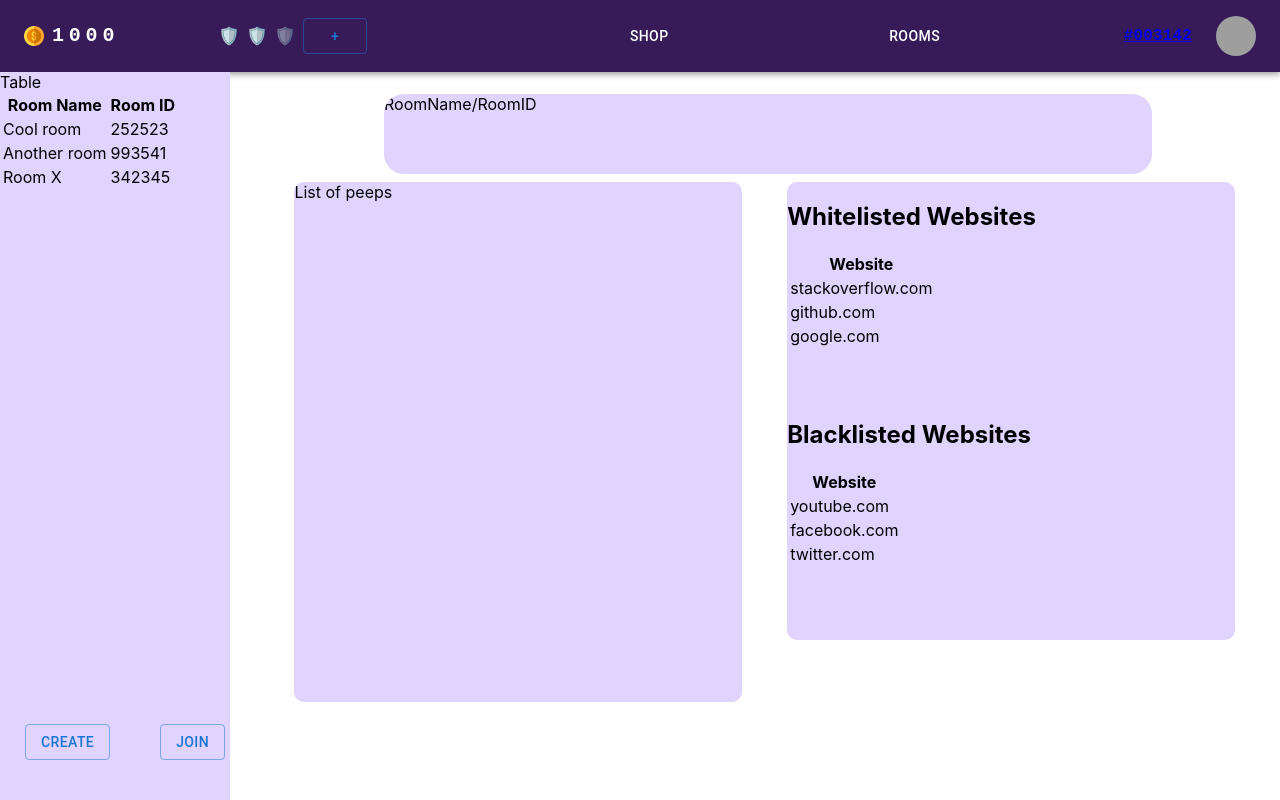
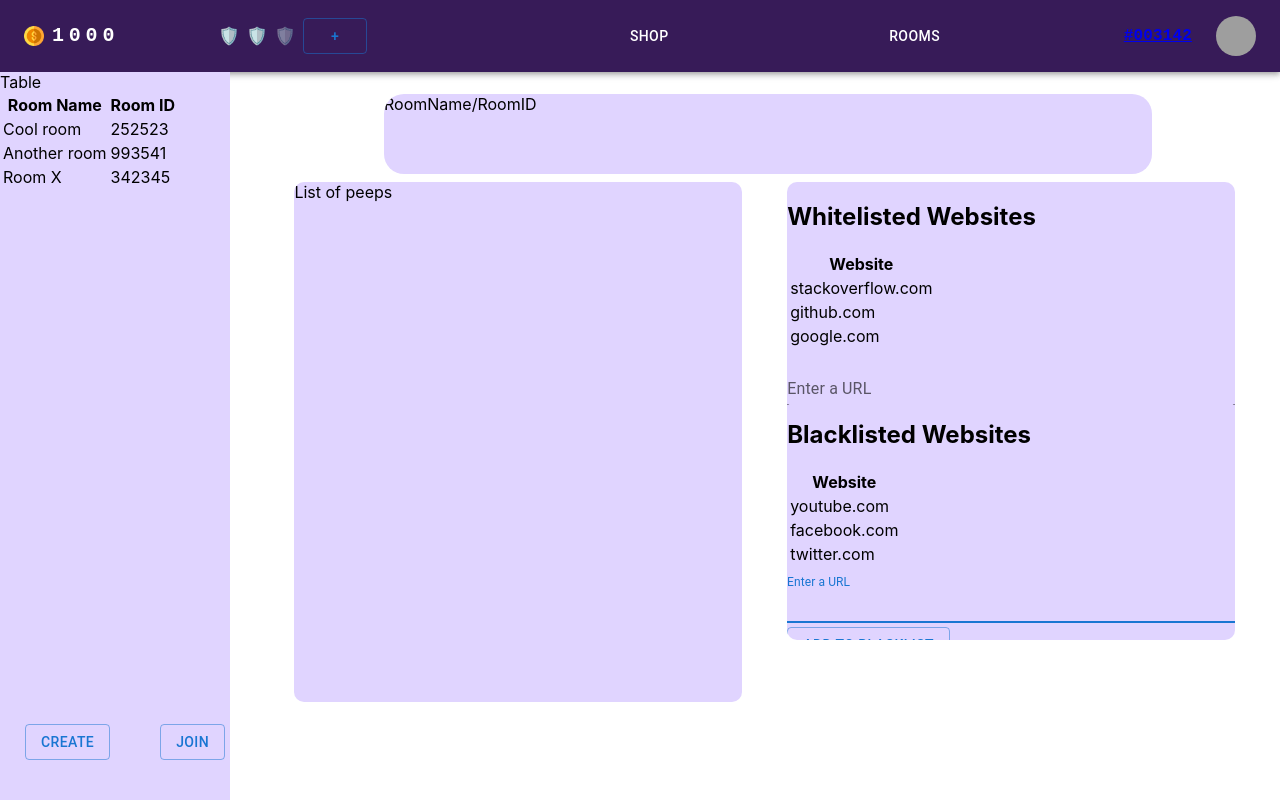
Before and after one commit to JDCRecomendable/wdcc-x-sesa-hackathon-2022, a React (Create React App) app in the folder frontend/: page /rooms in a window 1280 px wide. Built offline with nearby package versions, Linux system fonts and the light colour scheme; grey boxes are pictures that could not be loaded.

Commit message:
Create blacklist/whitelist sites and input

```diff
--- a/frontend/src/pages/RoomsPage.js
+++ b/frontend/src/pages/RoomsPage.js
@@ -1,5 +1,8 @@
 import CreateRoom from "../components/CreateRoom";
 import JoinRoom from "../components/JoinRoom";
+import TextField from "@mui/material/TextField";
+import Button from "@mui/material/Button";
+import { useState } from "react";
 
 const RoomsPage = () => {
   const roomDummyData = [
@@ -29,6 +32,16 @@ const RoomsPage = () => {
       <td>{website}</td>
     </tr>
   ));
+
+  const [whiteURL, setWhiteURL] = useState("");
+  const [blackURL, setBlackURL] = useState("");
+
+  const handleWhiteURLChange = e => {
+    setWhiteURL(e.target.value);
+  };
+  const handleBlackURLChange = e => {
+    setBlackURL(e.target.value);
+  };
 
   return (
     <>
@@ -116,6 +129,17 @@ const RoomsPage = () => {
           </thead>
           <tbody>{whitelisted}</tbody>
         </table>
+        <TextField
+          autoFocus
+          margin="dense"
+          id="name"
+          label="Enter a URL"
+          fullWidth
+          variant="standard"
+          onChange={handleWhiteURLChange}
+          value={whiteURL}
+        />
+        <Button variant="outlined">Add to whitelist</Button>
       </div>
       <div
         style={{
@@ -140,6 +164,17 @@ const RoomsPage = () => {
           </thead>
           <tbody>{blacklisted}</tbody>
         </table>
+        <TextField
+          autoFocus
+          margin="dense"
+          id="name"
+          label="Enter a URL"
+          fullWidth
+          variant="standard"
+          onChange={handleBlackURLChange}
+          value={blackURL}
+        />
+        <Button variant="outlined">Add to blacklist</Button>
       </div>
     </>
   );
```
